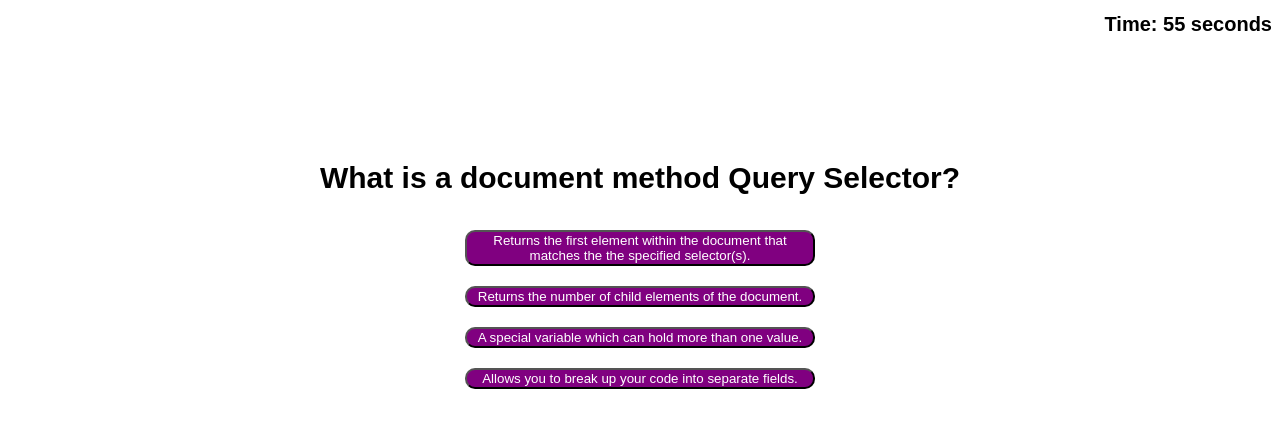
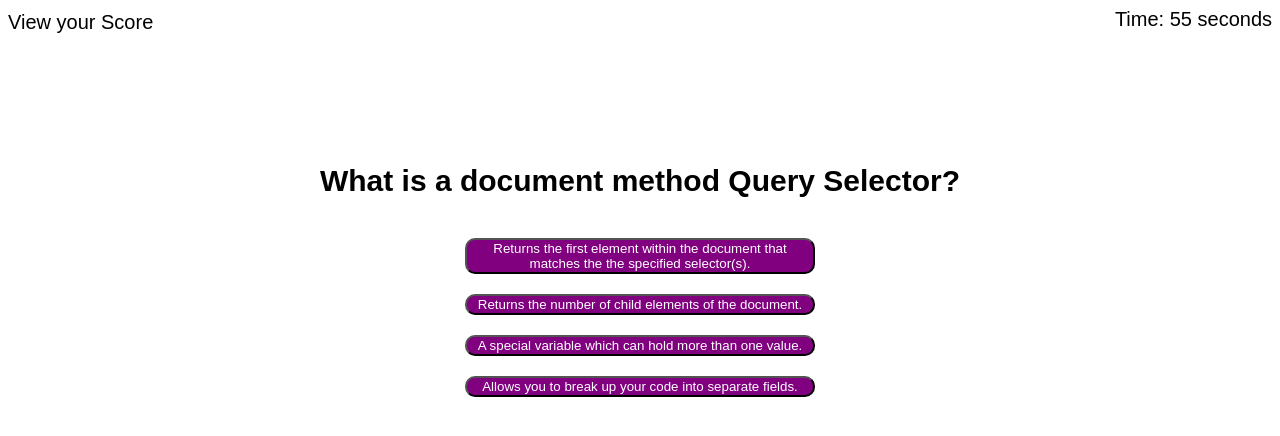
Before and after one commit to jlamond37/Code-quiz, a plain HTML site: page index.html in a window 1280 px wide. Drawn offline with Linux system fonts and the light colour scheme.

Commit message:
view your score

```diff
--- a/index.html
+++ b/index.html
@@ -8,11 +8,12 @@
     <title>Coding Quiz</title>
 </head>
 <header>
-    <h1 class="timer"</h1>
+    <div class="timer"></div>
+    <div class="highscore"><div/>
 </header>
 <body>
     <div class="container">
-        <h2 class = "question"></h2>
+        <h3 class = "question"></h3>
         <div class= "answers">
             <button class="answer1"></button>
             <button class="answer2"></button>
--- a/script.js
+++ b/script.js
@@ -28,15 +28,13 @@ four.innerText = answerListFour [questionNumber];
 var result = document.querySelector('.result');
 var answers = document.querySelector('.answers');
 var timer = document.querySelector('.timer');
+var highscore = document.querySelector('.highscore');
 var timeLeft = 60;
 
 
-// question.textContent = questionList[questionNumber];
-// one.textContent = document.querySelector('.answer1');
-// two.textContent = document.querySelector('.answer2');
-// three.textContent = document.querySelector('.answer3');
-// four.textContent = document.querySelector('.answer4');
 timer.textContent = 'Timer: ' + timeLeft + ' seconds';
+highscore.textContent = 'View your Score';
+
 
 function setTime() {
   var timerInterval = setInterval(function() {
@@ -70,6 +68,7 @@ function proceedToNextQuestion () {
   four.innerText = answerListFour[questionNumber];
 };
 
+
 answers.addEventListener('click', event => {
   var element=event.target
   if (element.matches(correctAnswers[questionNumber])) {
@@ -79,12 +78,15 @@ answers.addEventListener('click', event => {
     result.classList.add('show');
     result.textContent = 'Correct!';
     event.stopPropagation();
+    localStorage.setItem('questionNumber', questionNumber);
     proceedToNextQuestion();
   } else {
     result.classList.remove('show');
     void result.offsetWidth;
     result.classList.add('show');
     result.textContent= 'That answer is incorrect';
+    event.stopPropagation();
+    proceedToNextQuestion();
   }
 if (questionNumber === 5) {
   global.removeChild(quiz);
--- a/startpage/style.css
+++ b/startpage/style.css
@@ -1,4 +1,4 @@
-h1 {
+header {
     align-items: center;
     color: blue;
 }
--- a/style.css
+++ b/style.css
@@ -2,17 +2,20 @@
     font-family: Arial, Helvetica, sans-serif;
 }
 
-h1 {
+.timer {
   font-size: 20px;
   text-align: right;
 }
 
-h2 {
-    font-size: 30px;
+.highscore {
+  font-size: 20px;
+  text-align: left;
+  margin-top: -20px;
 }
 
 .question {
     text-align: center;
+    font-size: 30px;
 }
 
 .container {
```
Also changed, not shown: images/github.png (added), 2 other files.
